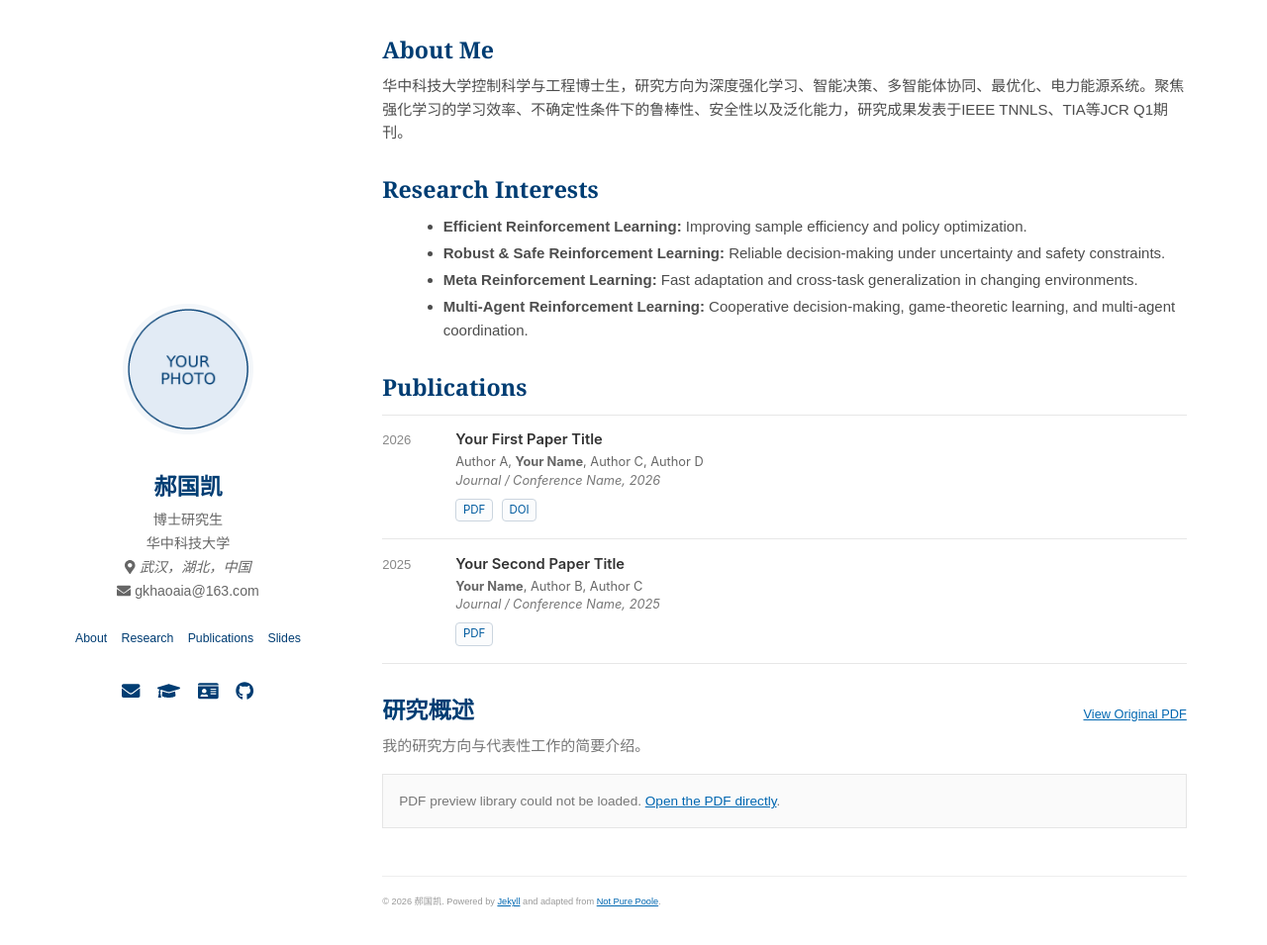
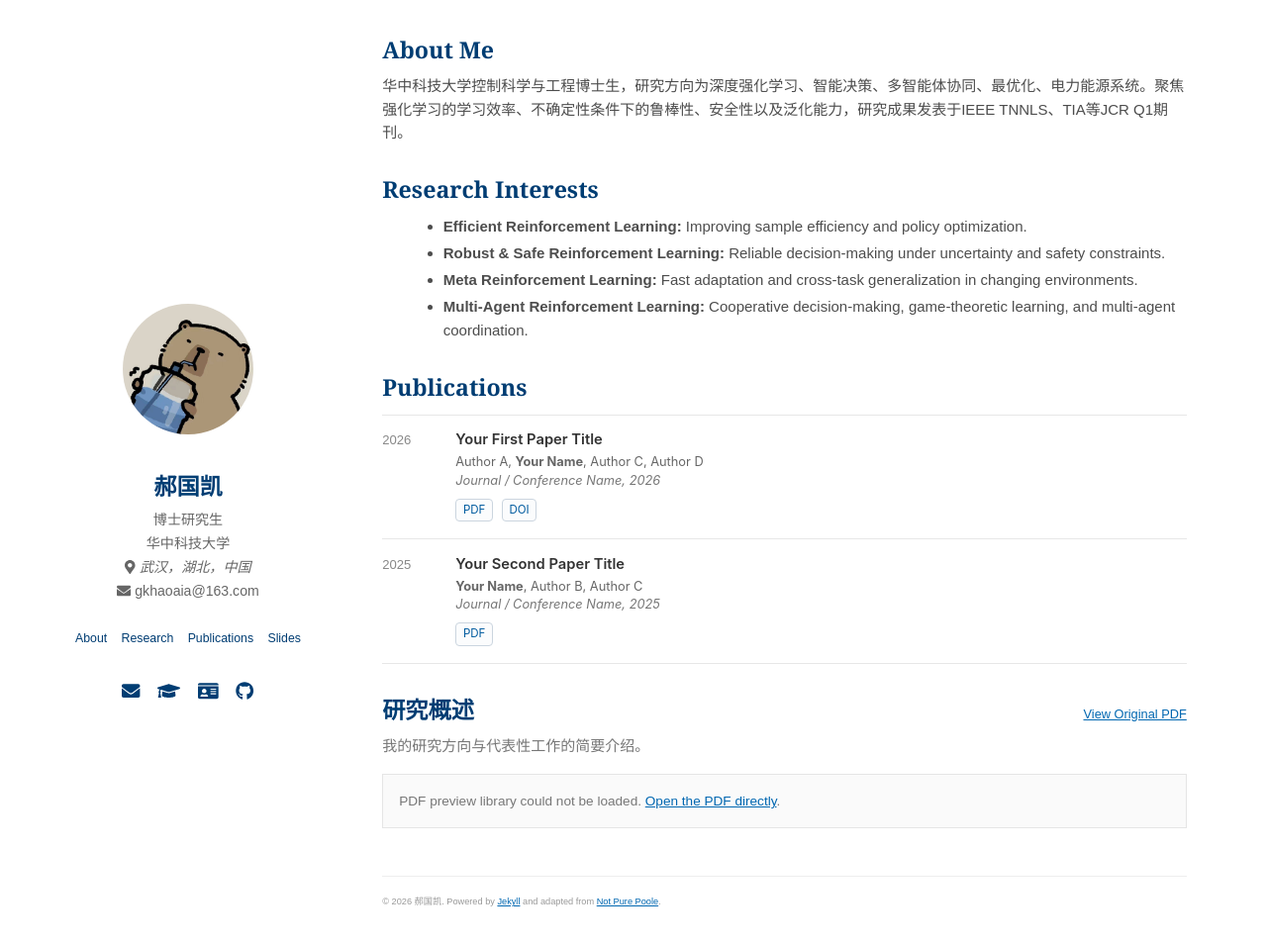
Before and after one commit to guokai-hao/guokai-hao.github.io, a Jekyll site: the page built from index.html, in a window 1280 px wide and 1016 px high. Shown: the top 955 px of the window at 99% size. Built offline with Jekyll 4.4.1, drawn with Linux system fonts in a browser that asks for light colours; nearby versions of some CDN libraries.

Commit message:
Update _config.yml

```diff
--- a/_config.yml
+++ b/_config.yml
@@ -2,17 +2,17 @@
 # Academic Homepage based on Not Pure Poole
 # ============================================================
 
-title: "你的名字"
+title: "Guokai Hao"
 description: "Ph.D. Student | Reinforcement Learning"
 url: "https://guokai-hao.github.io"
 baseurl: ""
 lang: "en"
 
 # 替换成你自己的头像文件；默认提供 profile-placeholder.png
-avatar: /profile-placeholder.png
+avatar: /WeChatProfilePicture.jpg
 
 # 学术主页采用白色侧边栏，不再使用博客背景图
-cover_bg_color: "#ffffff"
+cover_bg_color: "#d6ecf0"
 cover_color: "#444444"
 
 permalink: pretty
@@ -37,7 +37,7 @@ twitter:
   card: summary
 
 social:
-  name: "你的名字"
+  name: "Guokai Hao"
   links:
     - https://github.com/guokai-hao
 
@@ -46,6 +46,6 @@ sass:
   style: :compressed
 
 author:
-  name: "你的名字"
+  name: "Guokai Hao"
   url: "https://guokai-hao.github.io"
   email: "your-email@example.com"
```
